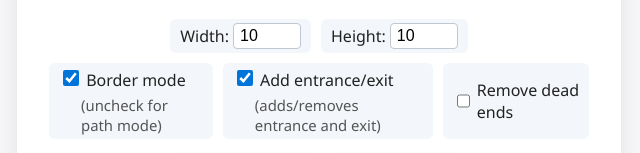
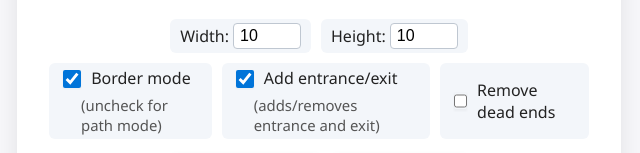
Before and after one commit to thebuntaro/maze-generator, a plain HTML site: page index.html in a window 1280 px wide. Shown: the part 140-293 px from the top of the page, without its empty margins (321-961 px from the left). Drawn offline with Linux system fonts and the light colour scheme.

Commit message:
correct checkboxes

```diff
--- a/style.css
+++ b/style.css
@@ -62,8 +62,20 @@ h1 {
 }
 .controls input[type="checkbox"] {
     accent-color: #0074D9;
-    width: 16px;
-    height: 16px;
+    width: 18px;
+    height: 18px;
+    border-radius: 4px;
+    border: 2px solid #bfc7d1;
+    background: #fff;
+    margin-right: 6px;
+    vertical-align: middle;
+    box-shadow: 0 1px 2px rgba(0,0,0,0.04);
+    transition: border-color 0.2s, box-shadow 0.2s;
+}
+.controls input[type="checkbox"]:hover,
+.controls input[type="checkbox"]:focus {
+    border-color: #0074D9;
+    box-shadow: 0 0 0 2px #b3e0ff;
 }
 #generateBtn {
     background: linear-gradient(90deg, #0074D9 60%, #2ECC40 100%);
```
